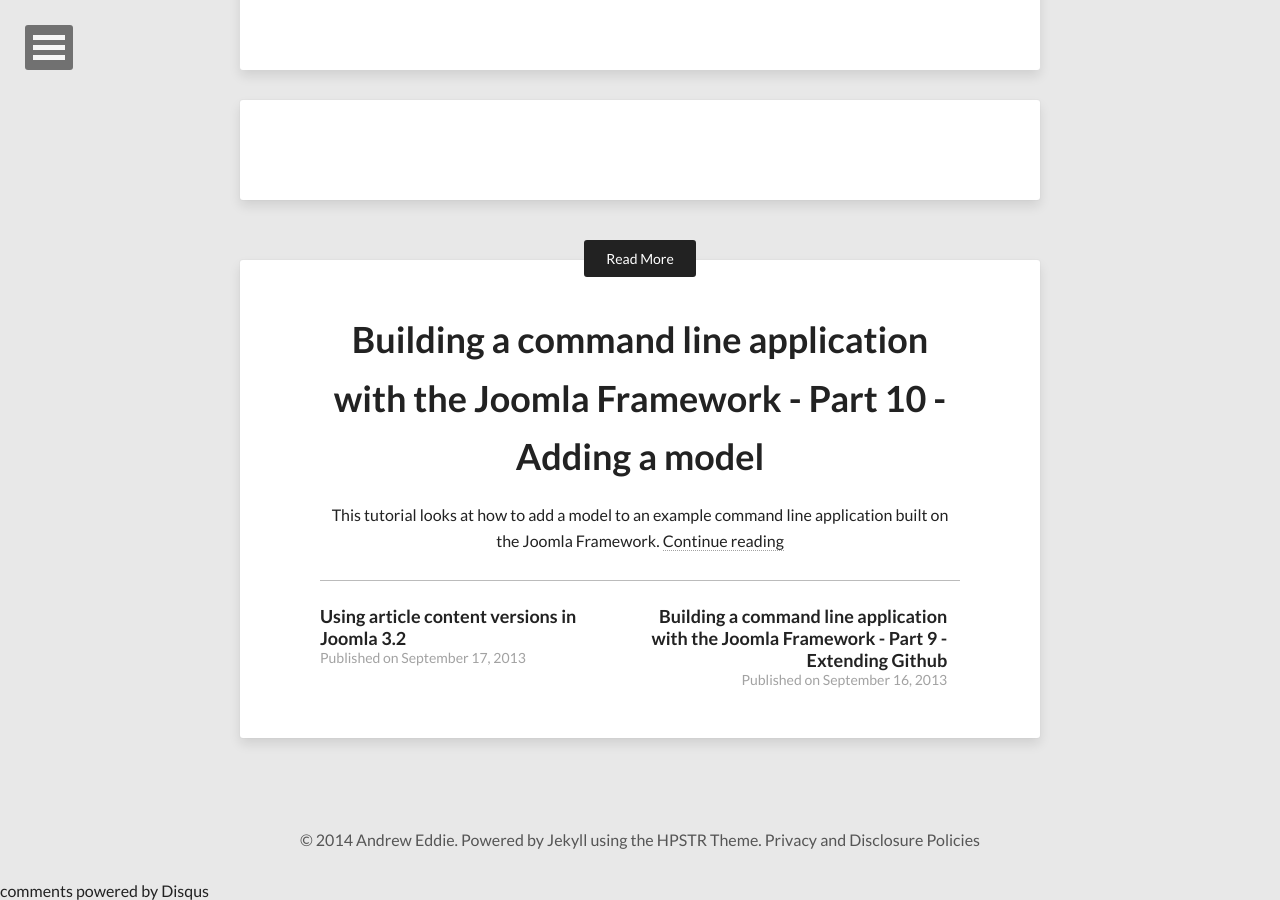
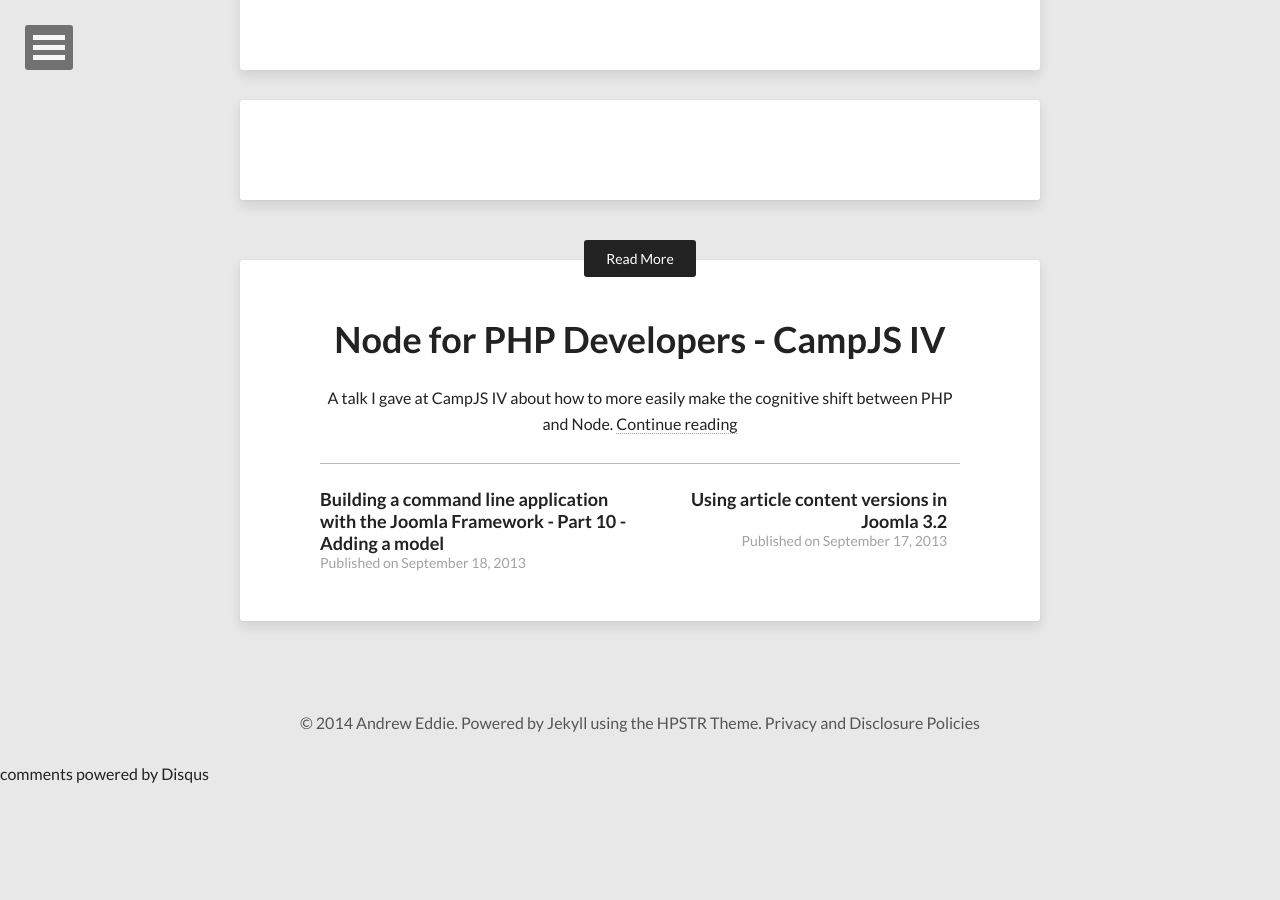
Before and after one commit to eddieajau/eddieajau.github.io, a Jekyll site: the page built from _posts/2013/2013-09-18-building-a-command-line-application-with-the-joomla-framework-part-11.md, in a window 1280 px wide and 900 px high, scrolled down 5906 px. Built offline with Jekyll 4.4.1, drawn with Linux system fonts in a browser that asks for light colours; nearby versions of some CDN libraries; comment, search, counter and statistics services are not loaded; after the commit the page ends 6689 px from its top, so only the background shows below that; some of the changed lines change nothing that is shown.

Commit message:
Added Node for PHP developers

```diff
--- /dev/null
+++ b/_includes/_adsense2.html
@@ -0,0 +1,10 @@
+<script async src="//pagead2.googlesyndication.com/pagead/js/adsbygoogle.js"></script>
+<!-- Responsive text -->
+<ins class="adsbygoogle"
+	 style="display:block"
+	 data-ad-client="ca-pub-3607824827064075"
+	 data-ad-slot="5965500880"
+	 data-ad-format="auto"></ins>
+<script>
+	(adsbygoogle = window.adsbygoogle || []).push({});
+</script>
--- a/_includes/read-more.html
+++ b/_includes/read-more.html
@@ -1,4 +1,5 @@
 <div class="read-more">
+	<div style="text-align:center">{% include _adsense2.html %}</div>
   {% for post in site.related_posts limit:1 %}
     <div class="read-more-header">
       <a href="{{ site.url }}{{ page.previous.url }}" class="read-more-btn">Read More</a>
--- /dev/null
+++ b/_posts/2014/2014-11-20-node-for-php-developers-camp-js-4.md
@@ -0,0 +1,28 @@
+---
+layout:      post
+title:       Node for PHP Developers - CampJS IV
+description: A talk I gave at CampJS IV about how to more easily make the cognitive shift between PHP and Node.
+tags:        php, node, javascript
+date:        2014-11-18 10:00:00
+category:    ["node", "javascript", "slides"]
+image:
+  feature:    abstract-6.jpg
+  credit:     dargadgetz
+  creditlink: http://www.dargadgetz.com/ios-7-abstract-wallpaper-pack-for-iphone-5-and-ipod-touch-retina/
+---
+
+This is the slide presentation I prepared for my "Node for PHP Developers" talk that I gave at [CampJS IV](http://campjs.com).
+
+<div style="text-align: center;">
+	<iframe src="//www.slideshare.net/slideshow/embed_code/41786614" width="476" height="400" frameborder="0" marginwidth="0" marginheight="0" scrolling="no"></iframe>
+</div>
+
+The idea was to prepare the talk I wish I could have heard when I was thrown in the deep-end of doing my first Node project. It was frustrating.
+
+I wasn't productive.
+
+I knew what I wanted to do and no matter how hard I squeezed the stone, no blood came out.
+
+After a long while it all started to sink in and I could see translations for the design patterns I was used to, but oh how rough the journey. Hopefully these slides help others that find myself in the situation that I've thankfully moved on from.
+
+For what it's worth, I believe I am now a better developer for having been exposed to Node and the principles behind JavaScript. It's become my language of choice but I am convinced that if I did move pack into writing PHP, I would write better PHP for having learned Node.
```
